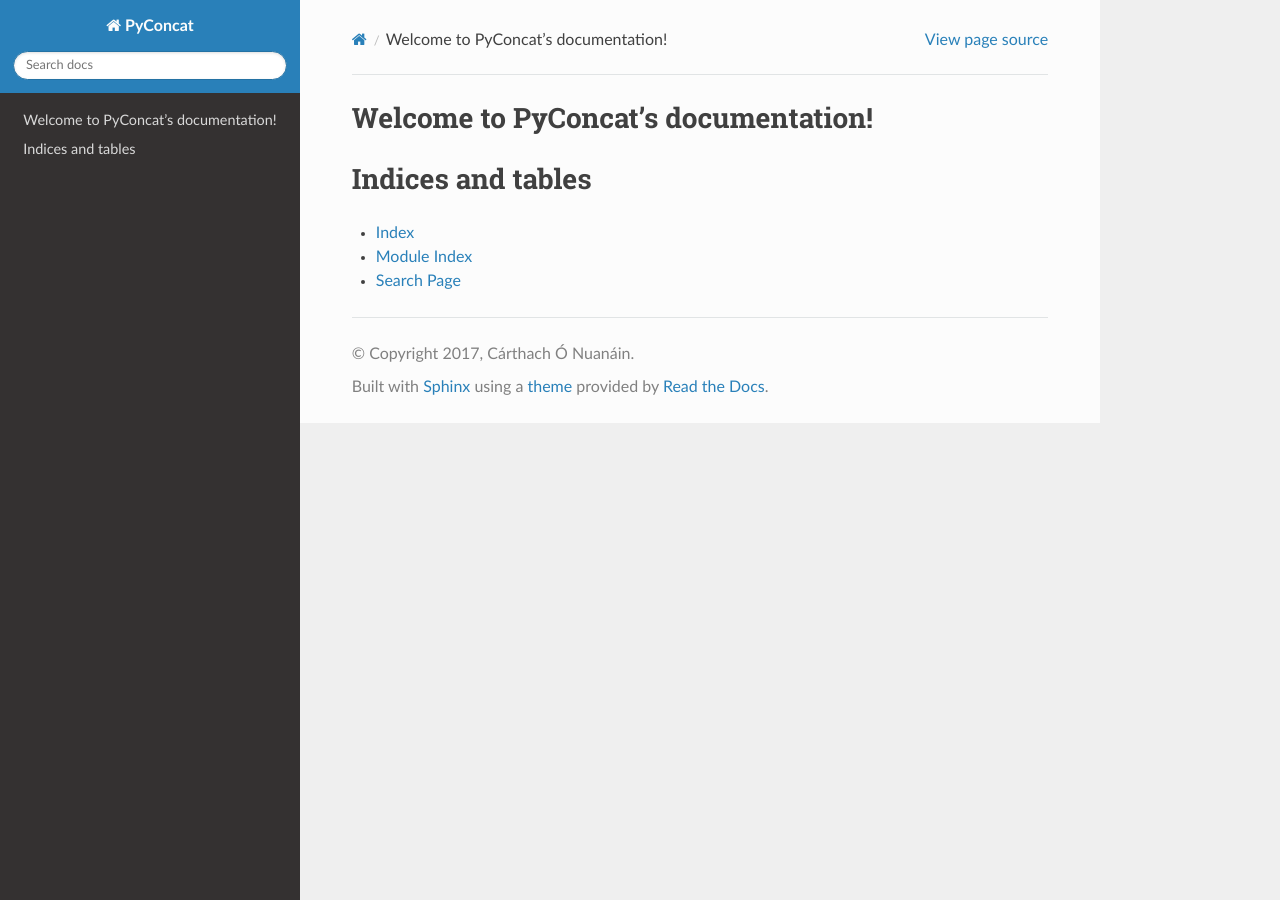
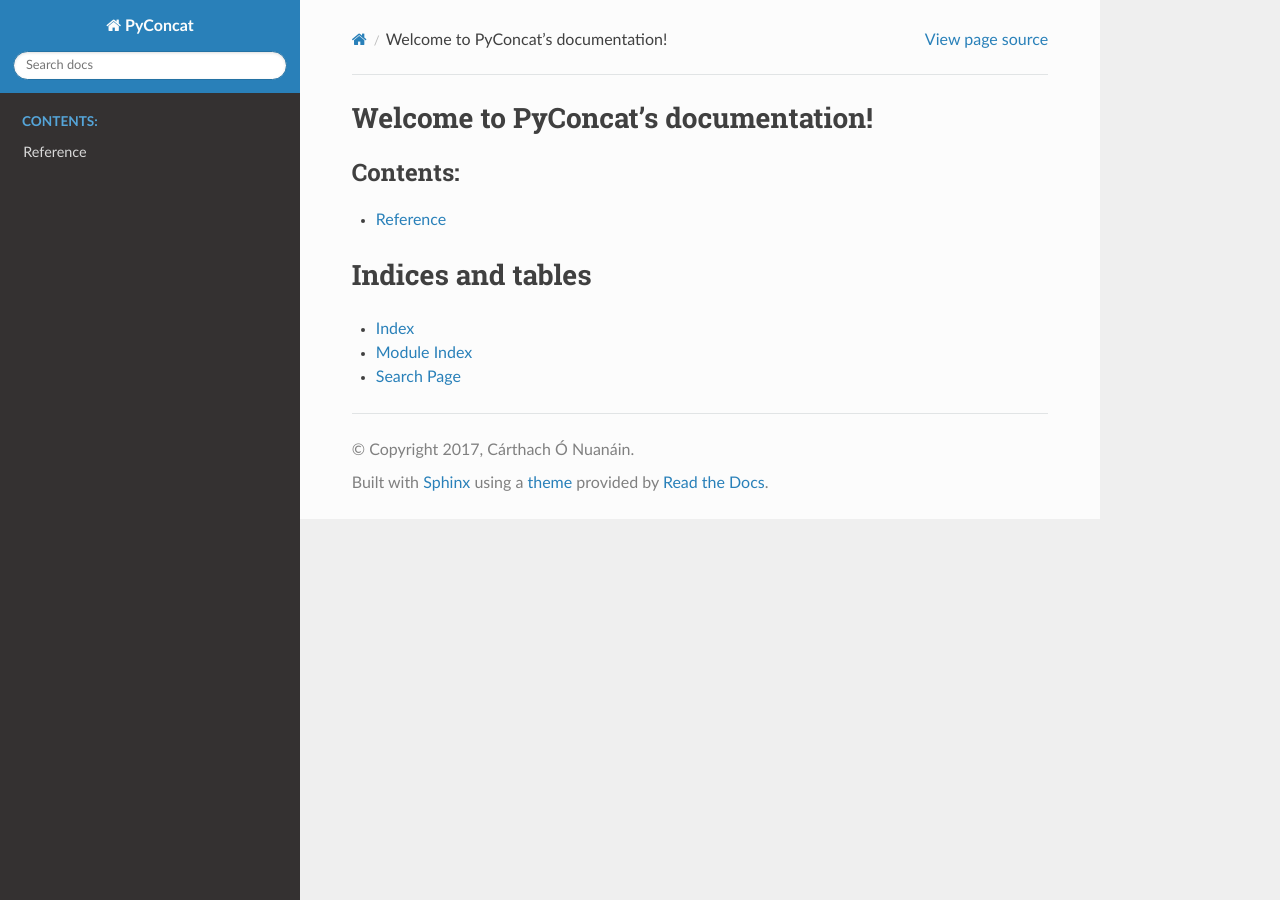
Before and after one commit to carthach/PyConcat, a Sphinx documentation site: the page built from docs/index.rst, in a window 1280 px wide. Built offline with Sphinx 7.4.7 and the Read the Docs theme 2.0.0, drawn with Linux system fonts in a browser that asks for light colours.

Commit message:
Update the index

```diff
--- a/docs/index.rst
+++ b/docs/index.rst
@@ -10,6 +10,7 @@
    :maxdepth: 2
    :caption: Contents:
 
+   Reference <http://pyconcat.readthedocs.io/en/latest/source/PyConcat.html>
 
 
 Indices and tables
```
